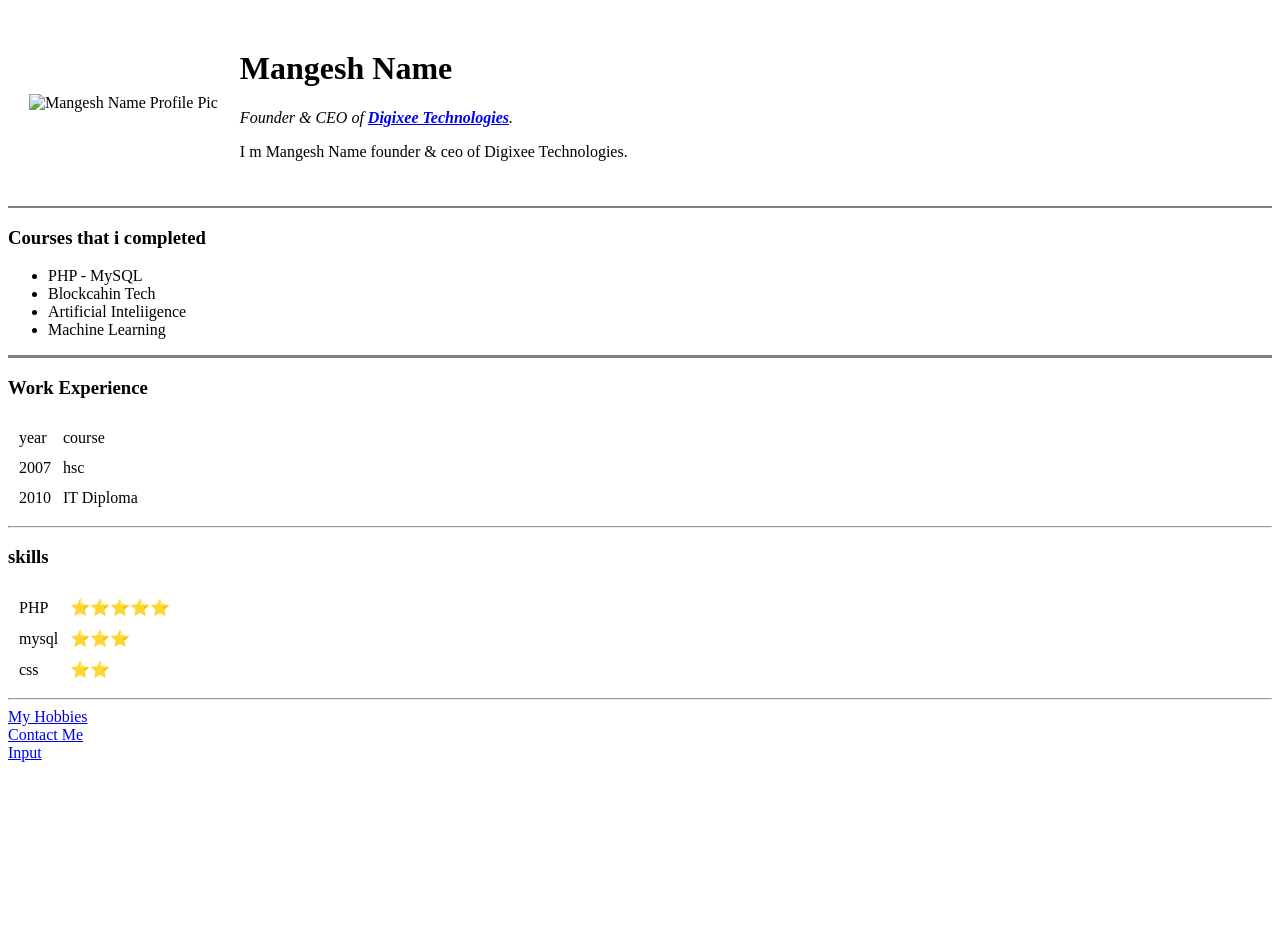
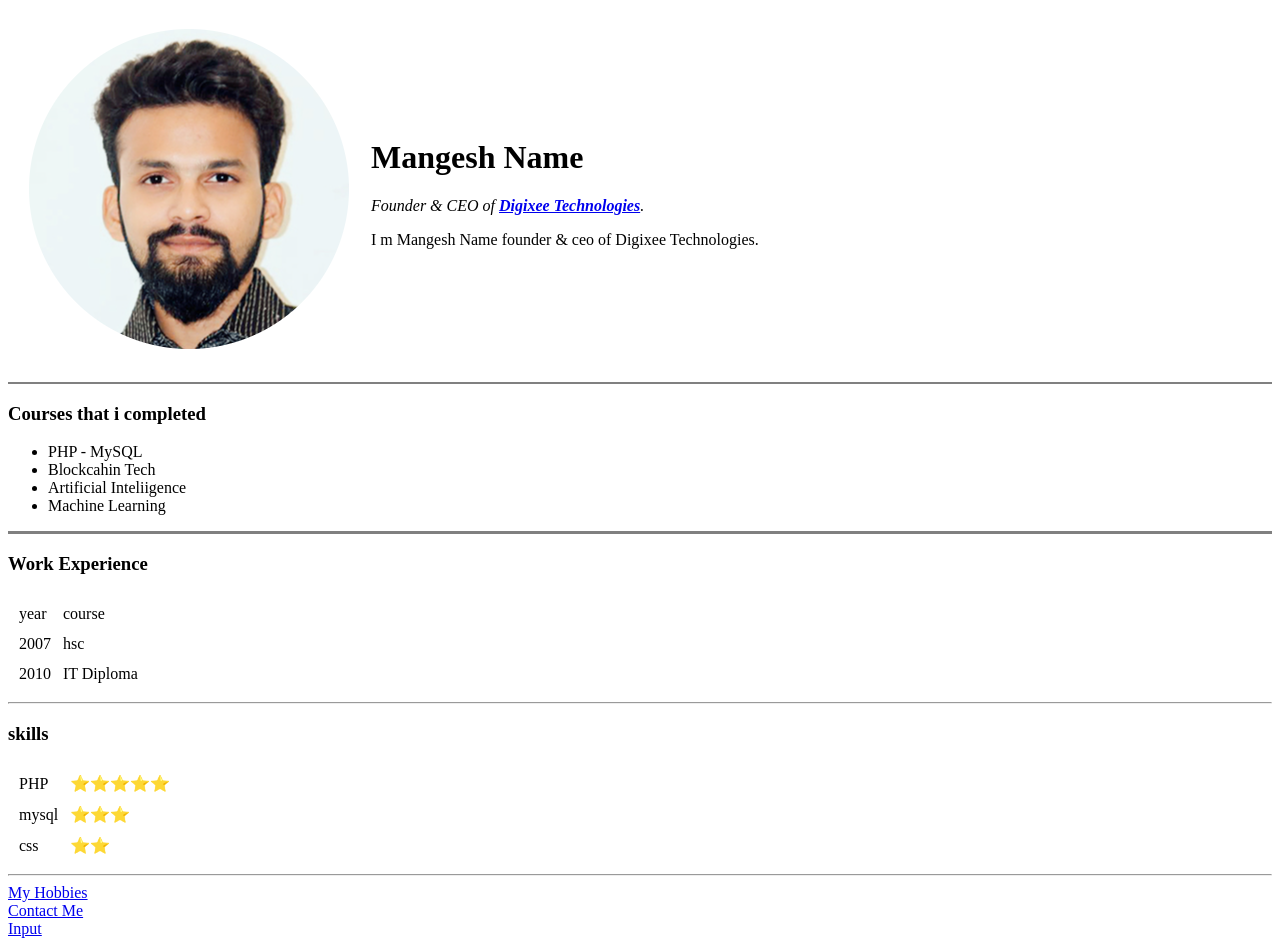
Before and after one commit to mangeshname007/cv, a plain HTML site: page index.html in a window 1280 px wide. Before the commit the page ends 800 px from the top, so only its background shows below. Drawn offline with Linux system fonts and the light colour scheme.

Commit message:
Update index.html

```diff
--- a/index.html
+++ b/index.html
@@ -9,7 +9,7 @@
 <body>
   <table cellspacing="20">
     <tr>
-      <td><img src="img/mypic.png" alt="Mangesh Name Profile Pic"></td>
+      <td><img src="mypic.png" alt="Mangesh Name Profile Pic"></td>
       <td>
         <h1>Mangesh Name</h1>
         <p><em>Founder & CEO of <strong><a href="https://digixee.com/">Digixee Technologies</a></strong>.</em></p>
```
